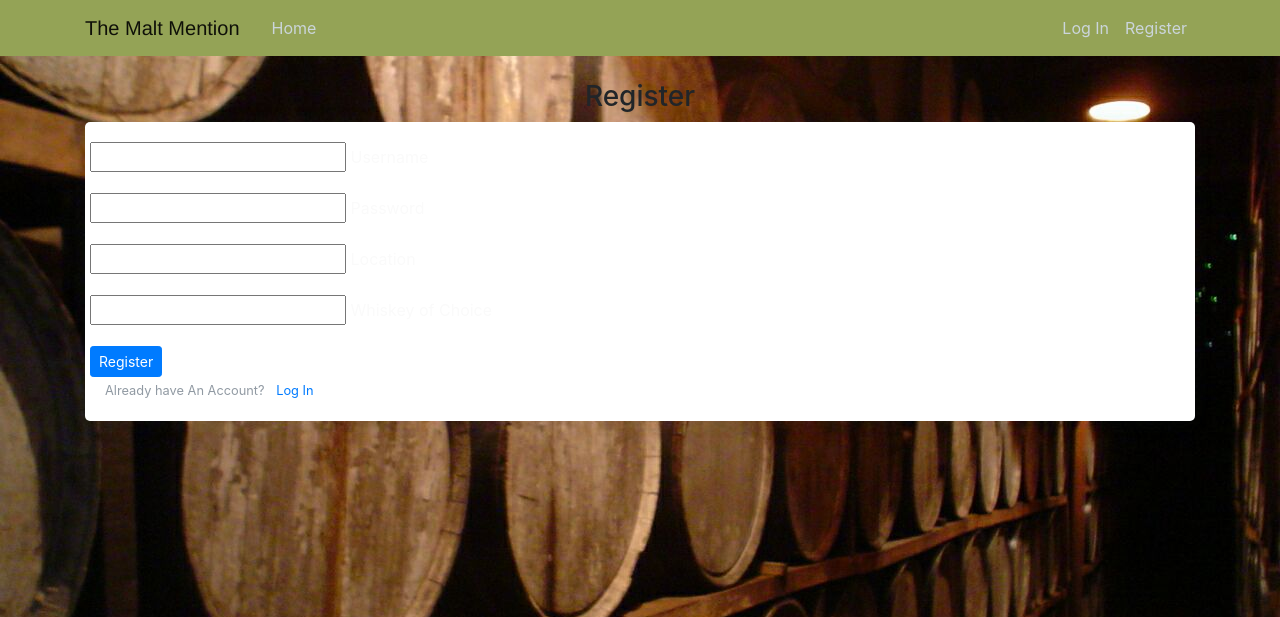
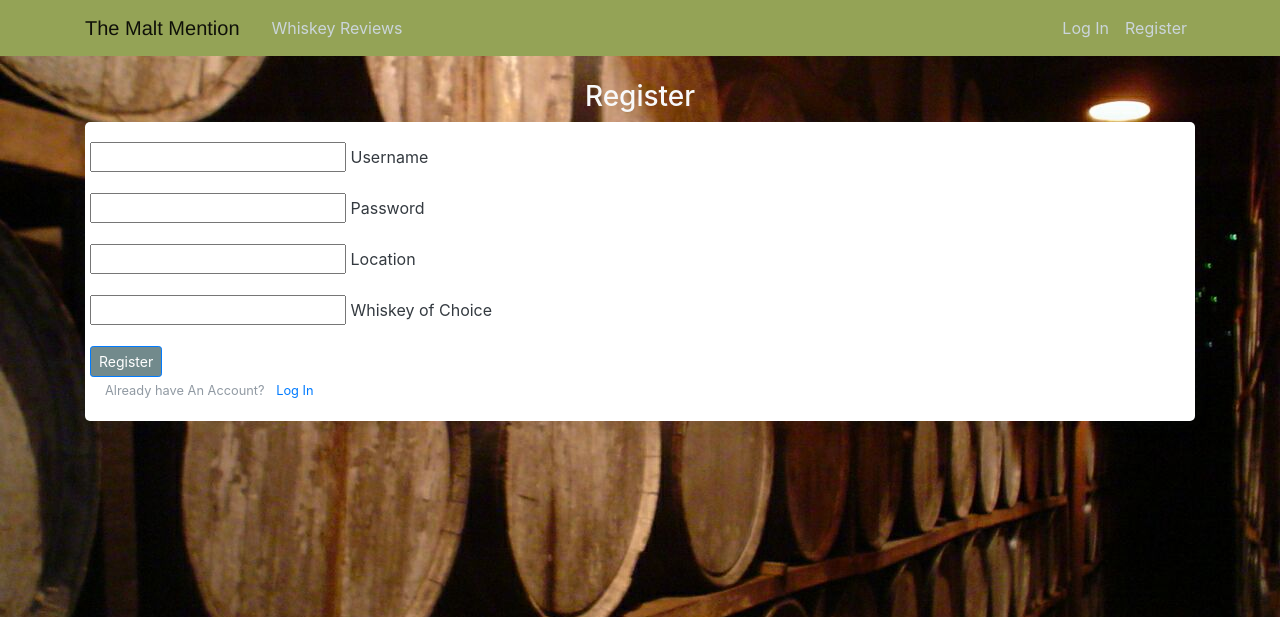
Before and after one commit to pbtrad/The-Malt-Mention, a Flask app: page /register in a window 1280 px wide. Shown: the top 617 px of the page. Run offline with Flask 2, Linux system fonts and the light colour scheme; some libraries are stand-ins or nearby versions.

Commit message:
Updated text in html, from post to review, same with flash messages in app.py.

```diff
--- a/app.py
+++ b/app.py
@@ -121,7 +121,7 @@ def blog():
             "date_posted": datetime.now().strftime("%m/%d/%Y, %H:%M:%S")
         }
         mongo.db.posts.insert_one(post)
-        flash("Blog Successfully Added", 'success')
+        flash("Review Successfully Added", 'success')
         return redirect(url_for("home"))
     blogs = mongo.db.post_content.find().sort("post_content")
     return render_template("blog.html", blog=blog)
@@ -138,7 +138,7 @@ def edit_post(post_id):
         }
 
         mongo.db.posts.update({"_id": ObjectId(post_id)}, submit_edit)
-        flash("Blog Successfully Updated", 'success')
+        flash("Review Successfully Updated", 'success')
 
     post = mongo.db.posts.find_one({"_id": ObjectId(post_id)})
     return render_template("edit_post.html", post=post, blog=blog)
@@ -147,7 +147,7 @@ def edit_post(post_id):
 @app.route("/delete_post/<post_id>")
 def delete_post(post_id):
     mongo.db.posts.remove({"_id": ObjectId(post_id)})
-    flash("Post Successfully Deleted", 'success')
+    flash("Review Successfully Deleted", 'success')
     return redirect(url_for("home"))
 
 
--- a/static/css/style.css
+++ b/static/css/style.css
@@ -12,6 +12,9 @@ body {
     color: #fafafa;
   }
 
+  .btn {
+    background-color: #728A8C;
+  }
 
   .site-header .navbar-nav .nav-link {
     color: #cbd5db;
--- a/templates/base.html
+++ b/templates/base.html
@@ -25,14 +25,14 @@
                 </button>
                 <div class="collapse navbar-collapse" id="navbarToggle">
                     <div class="navbar-nav mr-auto">
-                        <a class="nav-item nav-link" href="{{ url_for('home') }}">Home</a>
+                        <a class="nav-item nav-link" href="{{ url_for('home') }}">Whiskey Reviews</a>
 
                     </div>
                     <!-- Navbar Right Side -->
                     <div class="navbar-nav">
                     {% if session.user %}
                         <a class="nav-item nav-link" href="{{ url_for('profile', username=session['user']) }}">Profile</a>
-                        <a class="nav-item nav-link" href="{{ url_for('blog') }}">Create Post</a>
+                        <a class="nav-item nav-link" href="{{ url_for('blog') }}">Submit Review</a>
                         <a class="nav-item nav-link" href="{{ url_for('logout') }}">Log Out</a>
                     {% else %}
                         <a class="nav-item nav-link" href="{{ url_for('login') }}">Log In</a>
--- a/templates/blog.html
+++ b/templates/blog.html
@@ -11,13 +11,13 @@
 			<form action="{{ url_for('blog') }}" method="POST">
 
 				<div class="form-group">
-					<label for="post_title">Blog Title<span class="require">*</span></label>
+					<label for="post_title">Whiskey Name<span class="require">*</span></label>
 					<input type="text" class="form-control" id="post_title" name="post_title" minlength="5"
 						maxlength="50" required />
 				</div>
 
 				<div class="form-group">
-					<label for="post_content">Create Blog</label>
+					<label for="post_content">Create Review</label>
 					<textarea rows="10" class="form-control" name="post_content" id="post_content" minlength="25"
 						maxlength="1000" required></textarea>
 				</div>
--- a/templates/login.html
+++ b/templates/login.html
@@ -2,7 +2,7 @@
 {% block content %}
 
 
-<h3 class="text-center">Log In</h3>
+<h3 class="text-center text-light">Log In</h3>
 
 <div class="card">
   <div class="card-body">
--- a/templates/register.html
+++ b/templates/register.html
@@ -1,7 +1,7 @@
 {% extends "base.html" %}
 {% block content %}
 
-<h3 class="text-center">Register</h3>
+<h3 class="text-center text-light">Register</h3>
 
 <div class="card">
     <div class="card-body">
@@ -9,20 +9,20 @@
             <form method="POST" action="{{ url_for('register') }}">
                 <div class="form-group">
                     <input id="username" name="username" type="text" minlength="5" maxlength="15" pattern="^[a-zA-Z0-9]{5,15}$" class="validate" required>
-						<label for="username">Username</label>
+						<label class="text-dark" for="username">Username</label>
 
                 </div>
                 <div class="form-group">
                     <input id="password" name="password" type="password" minlength="5" maxlength="15" pattern="^[a-zA-Z0-9]{5,15}$" class="validate" required>
-						<label for="password">Password</label>
+						<label class="text-dark" for="password">Password</label>
                 </div>
                 <div class="form-group">
                     <input id="user_country" name="user_country" type="text" minlength="5" maxlength="15" pattern="^[a-zA-Z0-9]{5,15}$" class="validate" required>
-						<label for="user_country">Location</label>
+						<label class="text-dark" for="user_country">Location</label>
                 </div>
                 <div class="form-group">
                     <input id="favourite_whiskey" name="favourite_whiskey" type="text" minlength="1" maxlength="15" pattern="^[a-zA-Z0-9]{5,15}$" class="validate" required>
-						<label for="favourite_whiskey">Whiskey of Choice</label>
+						<label class="text-dark" for="favourite_whiskey">Whiskey of Choice</label>
                 </div>
 
                 <button type="submit" class="btn btn-primary btn-sm">Register</button>
```
Also changed, not shown: templates/home.html (line endings or trailing spaces).
